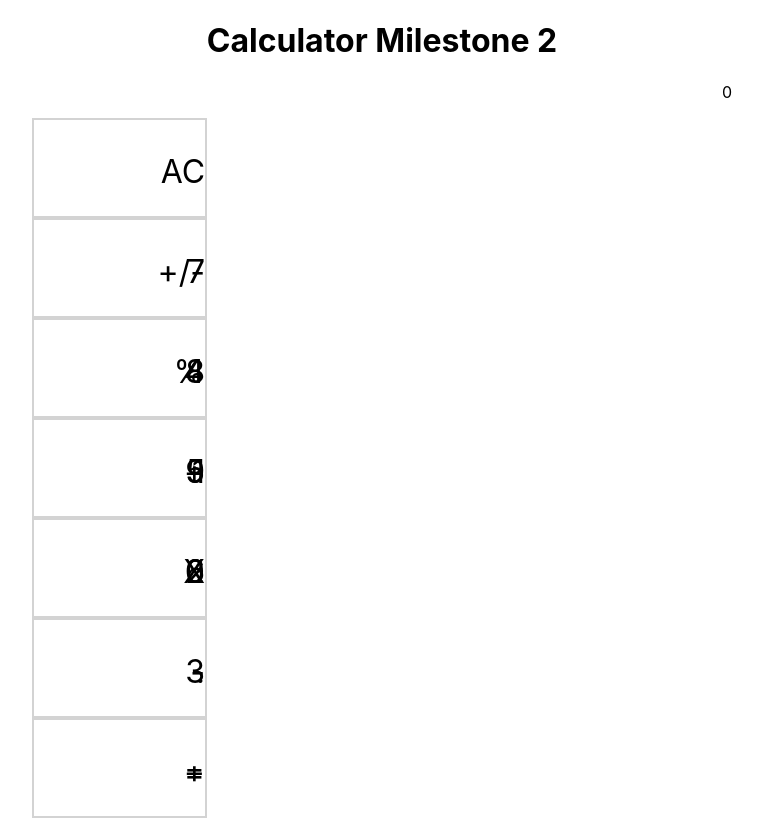
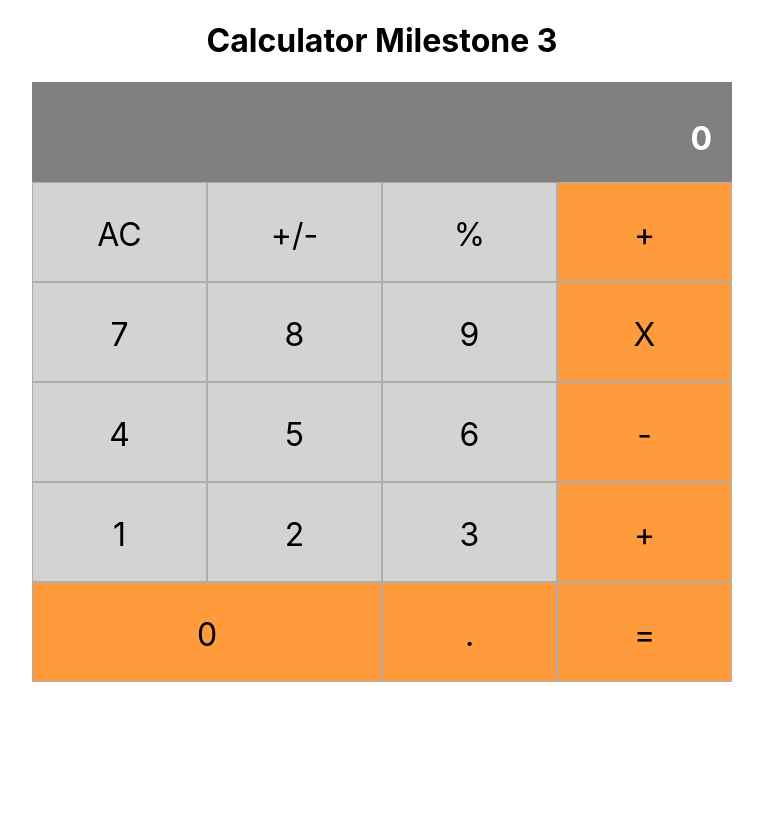
Before and after one commit to majovanilla/react-calculator, a React (Create React App) app: page / in a window 1280 px wide. Shown: the whole page, without its empty margins (258-1021 px from the left). Built offline with nearby package versions, Linux system fonts and the light colour scheme.

Commit message:
Add styling to match calculator style using flexbox

```diff
--- a/src/components/App.js
+++ b/src/components/App.js
@@ -18,7 +18,7 @@ class App extends React.Component {
     return (
       <div className="app">
         <header>
-          <h1 className="main-title">Calculator Milestone 2</h1>
+          <h1 className="main-title">Calculator Milestone 3</h1>
         </header>
         <div className="calculator-body">
           <Display result={result} />
--- a/src/components/Display.js
+++ b/src/components/Display.js
@@ -2,8 +2,8 @@ import React from 'react';
 import PropTypes from 'prop-types';
 
 const Display = ({ result }) => (
-  <div className="result">
-    <p className="result-text">{result}</p>
+  <div className="display">
+    <p className="display-text">{result}</p>
   </div>
 );
 
--- a/src/index.css
+++ b/src/index.css
@@ -21,6 +21,8 @@ code {
 }
 
 .app {
+  display: flex;
+  flex-direction: column;
   text-align: right;
 }
 
@@ -34,6 +36,8 @@ code {
 }
 
 .display {
+  display: flex;
+  justify-content: flex-end;
   background: gray;
   height: 100px;
   padding: 5px 20px;
@@ -43,20 +47,33 @@ code {
 }
 
 .button-panel {
-
+  display: flex;
+  flex-wrap: wrap;
 }
 
 .group {
+  display: flex;
+  width: 100%;
   height: 100px;
 }
 
 .button {
-  border: lightgray solid 2px;
+  border: rgb(173, 173, 173) solid 1px;
   font-size: 2rem;
   width: 25%;
   height: 100%;
+  text-align: center;
+  flex-basis: 1;
 }
 
-.zero {
+.large-button {
   width: 50%;
 }
+
+.orange {
+  background: rgb(255, 155, 61);
+}
+
+.gray {
+  background: lightgray;
+}
```
